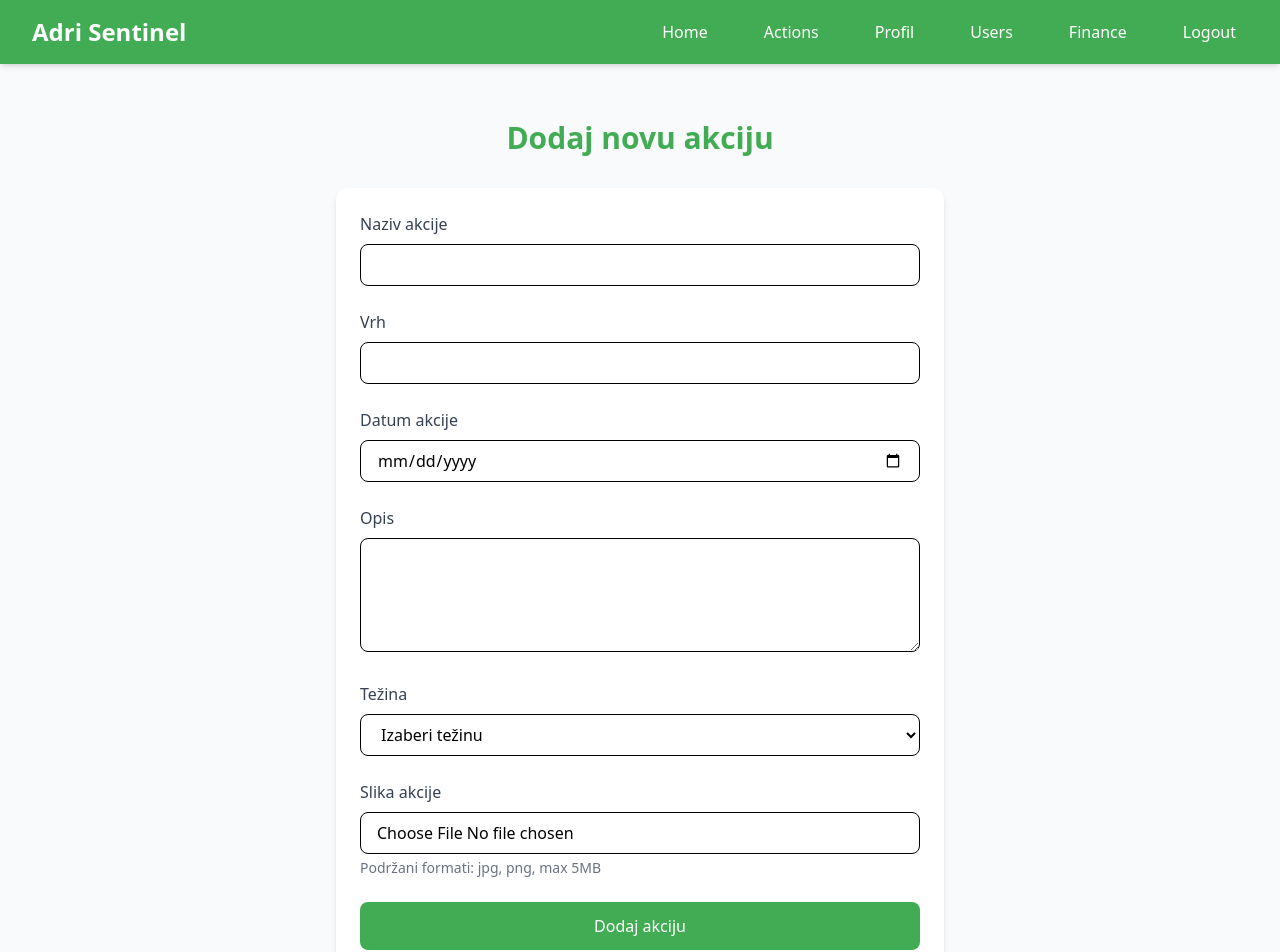
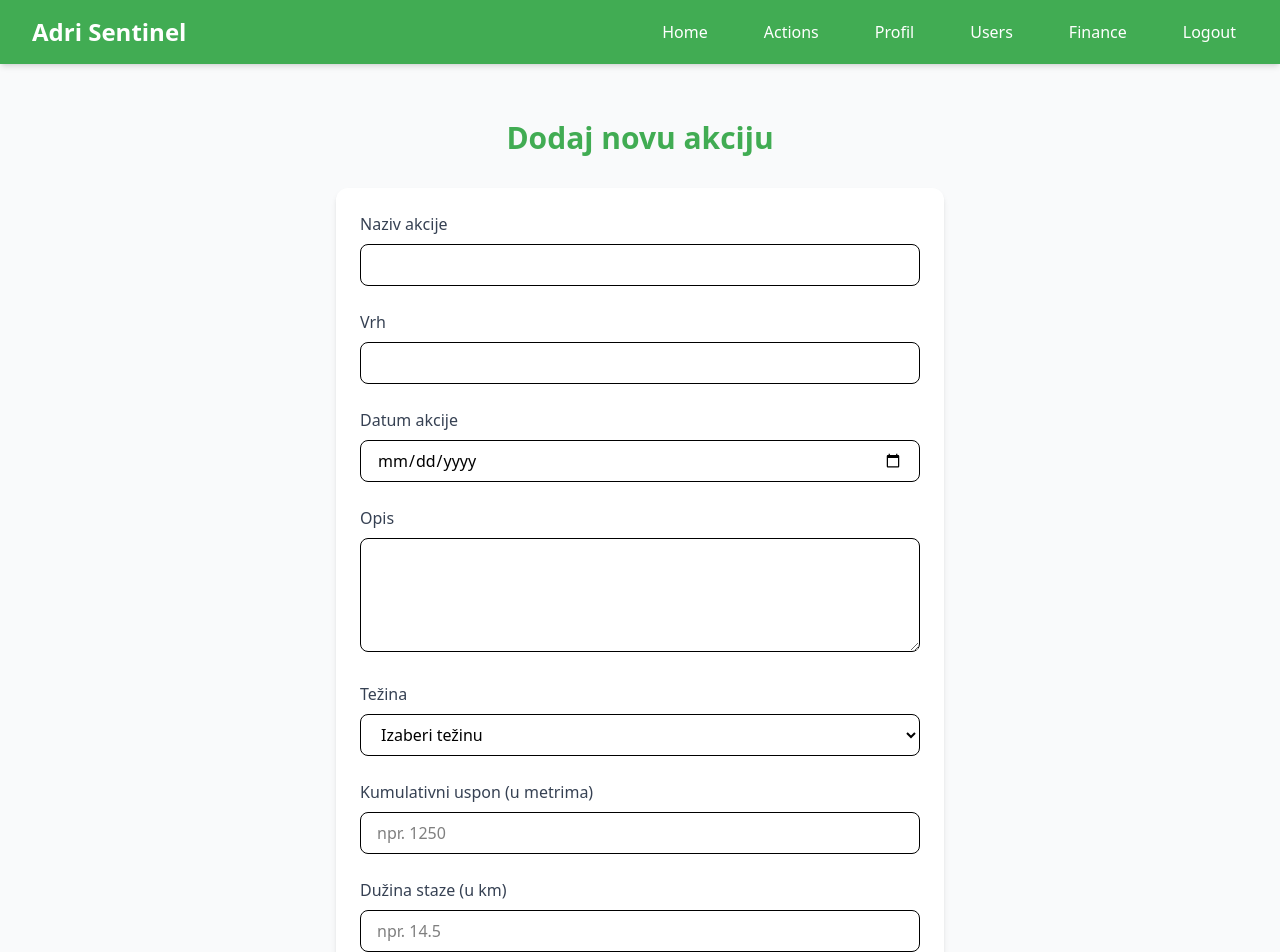
Before and after one commit to IrfanCatovic/Beleg, a React (Vite) app: page /dodaj-akciju in a window 1280 px wide. Shown: the top 952 px of the page. Built offline with nearby package versions, Linux system fonts and the light colour scheme; sample sign-in values are in the browser's storage.

Commit message:
AddAction added 2 more field for distance and uphill

```diff
--- a/src/pages/AddAction.tsx
+++ b/src/pages/AddAction.tsx
@@ -14,6 +14,8 @@ export default function AddAction() {
   const [opis, setOpis] = useState('')
   const [tezina, setTezina] = useState('')
   const [slika, setSlika] = useState<File | null>(null)
+  const [kumulativniUsponM, setKumulativniUsponM] = useState('')
+  const [duzinaStazeKm, setDuzinaStazeKm] = useState('')
 
   const [loading, setLoading] = useState(false)
   const [error, setError] = useState('')
@@ -43,6 +45,8 @@ export default function AddAction() {
             formData.append('datum', datum)  // ← SAMO OVO! bez T00:00:00Z
             formData.append('opis', opis)
             formData.append('tezina', tezina)
+            formData.append('kumulativniUsponM', kumulativniUsponM)
+            formData.append('duzinaStazeKm', duzinaStazeKm)
             if (slika) {
               formData.append('slika', slika)
             }
@@ -127,6 +131,32 @@ export default function AddAction() {
         </div>
 
         <div>
+          <label className="block text-gray-700 font-medium mb-2">Kumulativni uspon (u metrima)</label>
+          <input
+            type="number"
+            value={kumulativniUsponM}
+            onChange={(e) => setKumulativniUsponM(e.target.value)}
+            placeholder="npr. 1250"
+            className="w-full px-4 py-2 border rounded-lg focus:outline-none focus:border-[#41ac53]"
+            min="0"
+            step="1"
+          />
+        </div>
+
+        <div>
+          <label className="block text-gray-700 font-medium mb-2">Dužina staze (u km)</label>
+          <input
+            type="number"
+            value={duzinaStazeKm}
+            onChange={(e) => setDuzinaStazeKm(e.target.value)}
+            placeholder="npr. 14.5"
+            className="w-full px-4 py-2 border rounded-lg focus:outline-none focus:border-[#41ac53]"
+            min="0"
+            step="0.1"
+          />
+        </div>
+
+        <div>
           <label className="block text-gray-700 font-medium mb-2">Slika akcije</label>
           <input
             type="file"
```
